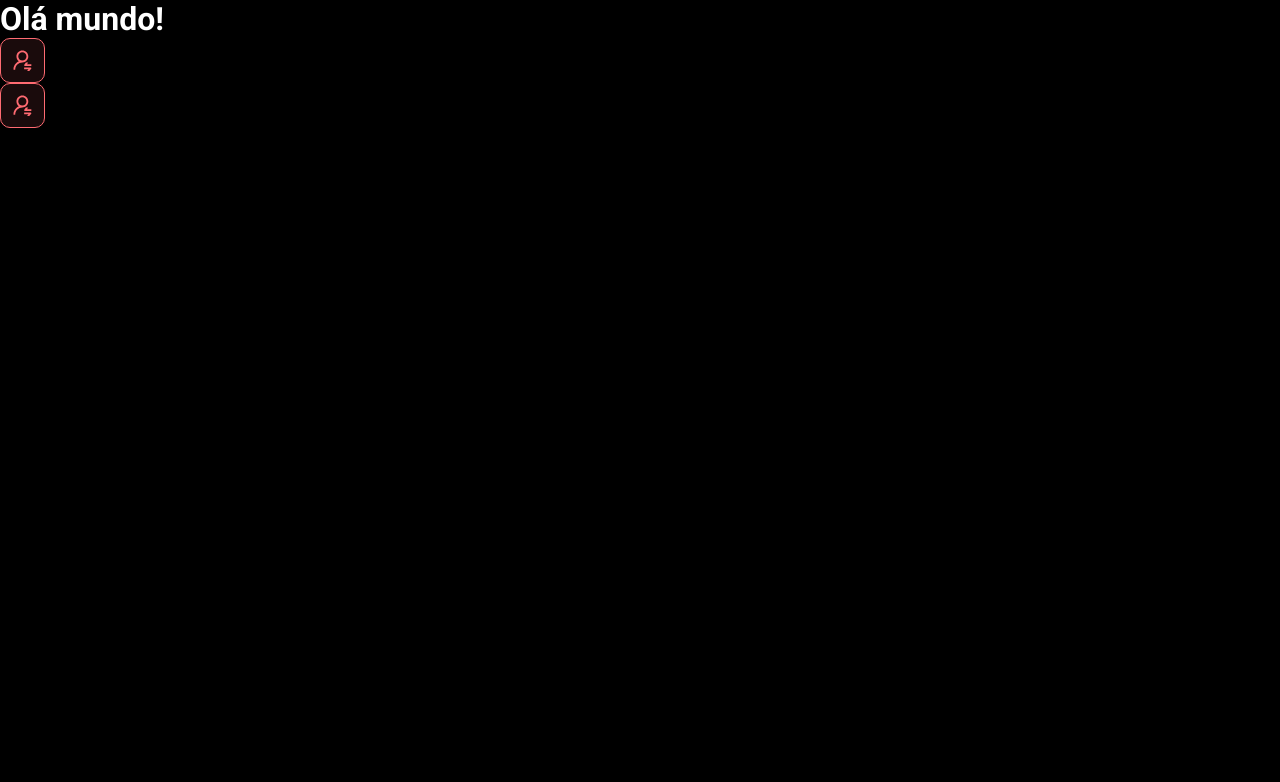
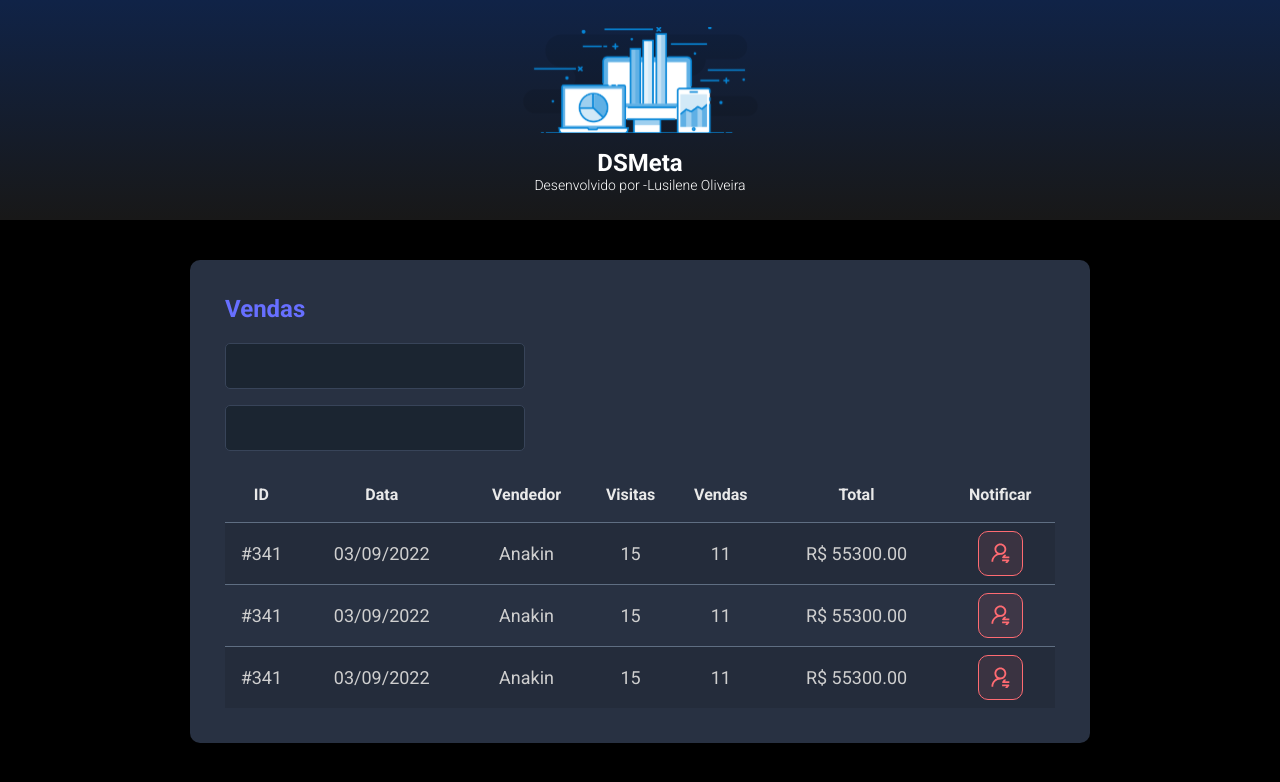
Before and after one commit to Lusilene/app-vendas, a React (Vite) app in the folder frontend/: page / in a window 1280 px wide. Shown: the top 782 px of the page. Built offline with nearby package versions, Linux system fonts and the light colour scheme.

Commit message:
Other components

```diff
--- a/frontend/src/App.tsx
+++ b/frontend/src/App.tsx
@@ -1,11 +1,17 @@
-import NotificationButton from "./components/NotificationButton"
+import Header from "./components/Header"
+import SalesCard from "./components/SalesCard"
 
 function App() {
-  return(
+  return (
     <>
-    <h1>Olá mundo!</h1>
-    <NotificationButton />
-    <NotificationButton />
+      <Header />
+      <main>
+        <section id="sales">
+          <div className="container">
+            <SalesCard />
+          </div>
+        </section>
+      </main>
     </>
   )
 
--- /dev/null
+++ b/frontend/src/components/Header/index.tsx
@@ -0,0 +1,21 @@
+import logo from "../../assets/img/logo.svg"
+import "./styles.css"
+
+function Header() {
+    return (
+        <header>
+        <div className="dsmeta-logo-container">
+          <img src={logo} alt="DSMeta"/>
+          <h1>DSMeta</h1>
+          <p>Desenvolvido por -
+            <a href="https://www.linkedin.com/in/lusilene-oliveira-a8ba6217a/">Lusilene Oliveira</a>
+          </p>
+        </div>
+    </header>
+
+
+    )
+
+}
+
+export default Header
--- /dev/null
+++ b/frontend/src/components/Header/styles.css
@@ -0,0 +1,28 @@
+header {
+    background: linear-gradient(180deg, #102347 0%, #181818 100%);
+    height: 220px;
+    display: flex;
+    align-items: center;
+    justify-content: center;
+}
+
+.dsmeta-logo-container {
+    display: flex;
+    flex-direction: column;
+    align-items: center;
+
+}
+
+.dsmeta-logo-container img {
+    width: 235px;
+}
+
+.dsmeta-logo-container h1 {
+    margin-top: 15px;
+    font-size: 24px;
+}
+
+.dsmeta-logo-container p {
+    font-weight: 300;
+    font-size: 14px;
+}
--- /dev/null
+++ b/frontend/src/components/SalesCard/index.tsx
@@ -0,0 +1,89 @@
+import NotificationButton from "../NotificationButton"
+import "./styles.css"
+function SalesCard() {
+    return (
+        <div className="card">
+            <h2 className="sales-title">Vendas</h2>
+            <div>
+                <div className="form-control-container">
+                    <input className="form-control" type="text"/>
+                </div>
+
+
+                <div className="form-control-container">
+                    <input className="form-control" type="text" />
+                </div>
+            </div>
+
+            <div>
+                <table className="sales-table">
+                    <thead>
+                        <tr>
+                            <th className="show992">ID</th>
+                            <th className="show576">Data</th>
+                            <th>Vendedor</th>
+                            <th className="show992">Visitas</th>
+                            <th className="show992">Vendas</th>
+                            <th>Total</th>
+                            <th>Notificar</th>
+                        </tr>
+                    </thead>
+                    <tbody>
+                        <tr>
+                            <td className="show992">#341</td>
+                            <td className="show576">03/09/2022</td>
+                            <td>Anakin</td>
+                            <td className="show992">15</td>
+                            <td className="show992">11</td>
+                            <td>R$ 55300.00</td>
+                            <td>
+                                <div className="red-btn-container">
+                                    <NotificationButton/>
+                                </div>
+                            </td>
+
+                        </tr>
+
+                        <tr>
+                            <td className="show992">#341</td>
+                            <td className="show576">03/09/2022</td>
+                            <td>Anakin</td>
+                            <td className="show992">15</td>
+                            <td className="show992">11</td>
+                            <td>R$ 55300.00</td>
+                            <td>
+                                <div className="red-btn-container">
+                                  <NotificationButton/>
+                                </div>
+                            </td>
+                            </tr>
+
+                            <tr>
+                                <td className="show992">#341</td>
+                                <td className="show576">03/09/2022</td>
+                                <td>Anakin</td>
+                                <td className="show992">15</td>
+                                <td className="show992">11</td>
+                                <td>R$ 55300.00</td>
+                                <td>
+                                    <div className="red-btn-container">
+                                      <NotificationButton/>
+                                    </div>
+                              </td>
+
+                         </tr>
+
+                    </tbody>
+
+                    </table>
+
+                    </div>
+            </div>
+
+
+            )
+
+}
+
+
+            export default SalesCard
--- /dev/null
+++ b/frontend/src/components/SalesCard/styles.css
@@ -0,0 +1,115 @@
+.card {
+    background-color: #283142;
+    border-radius: 10px;
+    padding: 30px 10px;
+
+}
+
+
+.sales-table {
+    width: 100%;
+    border-spacing: 0;
+    border-collapse: collapse;
+}
+
+.sales-table thead {
+    height: 55px;
+    font-size: 16px;
+    color: #E9E9E9;
+    font-weight: 700;
+}
+
+.sales-title {
+    color: #676FFF;
+    font-size: 24px;
+    margin-bottom: 20px;
+}
+
+.form-control-container {
+     margin-bottom: 16px;
+    max-width: 300px;
+}
+
+.form-control {
+     width: 100%;
+     height: 46px;
+     background-color: #1B2531;
+    border: 1px solid #384459;
+    border-radius: 5px;
+    color: #9AAABE;
+    padding: 0 20px;
+    font-size: 18px;
+}
+
+.sales-table tbody {
+    font-size: 14px;
+    font-weight: 400;
+    color: #CFCFCF;
+    text-align: center;
+
+}
+
+.sales-table tbody tr {
+    height: 74px;
+    border-top: 1px solid #5F6E82;
+}
+
+.sales-table tbody tr:hover >td {
+    background-color: #384459;
+}
+
+.sales-table tbody tr:nth-child(odd) {
+    background-color: #242c3b;
+}
+
+.red-btn-container {
+    display: flex;
+    justify-content: center;
+}
+
+
+.red-btn {
+    width: 45px;
+    height: 45px;
+    background: rgba(255, 107, 114, 0.1);
+    border: 1px solid #FF6B72;
+    border-radius: 10px;
+    display: flex;
+    align-items: center;
+    justify-content: center;
+    cursor: pointer;
+}
+
+.red-btn img {
+width: 19px;
+}
+
+.show576 {
+    display: none;
+}
+
+.show992 {
+    display: none;
+}
+
+@media (min-width: 576px) {
+    .show576 {
+      display: table-cell;
+    }
+    .card {
+        padding: 35px;
+    }
+    .sales-table tbody tr {
+        height: 62px;
+    }
+    .sales-table tbody {
+        font-size: 18px;
+    }
+}
+
+@media (min-width: 992px) {
+    .show992 {
+      display: table-cell;
+    }
+
+}
--- a/frontend/src/index.css
+++ b/frontend/src/index.css
@@ -17,3 +17,15 @@
     color: unset;
     text-decoration: none;
 }
+
+.container {
+    width: 100%;
+    max-width: 900px;
+    margin: 0 auto;
+
+}
+
+#sales {
+    padding: 40px 10px;
+
+}
```
Also changed, not shown: frontend/src/assets/img/logo.svg (added).
